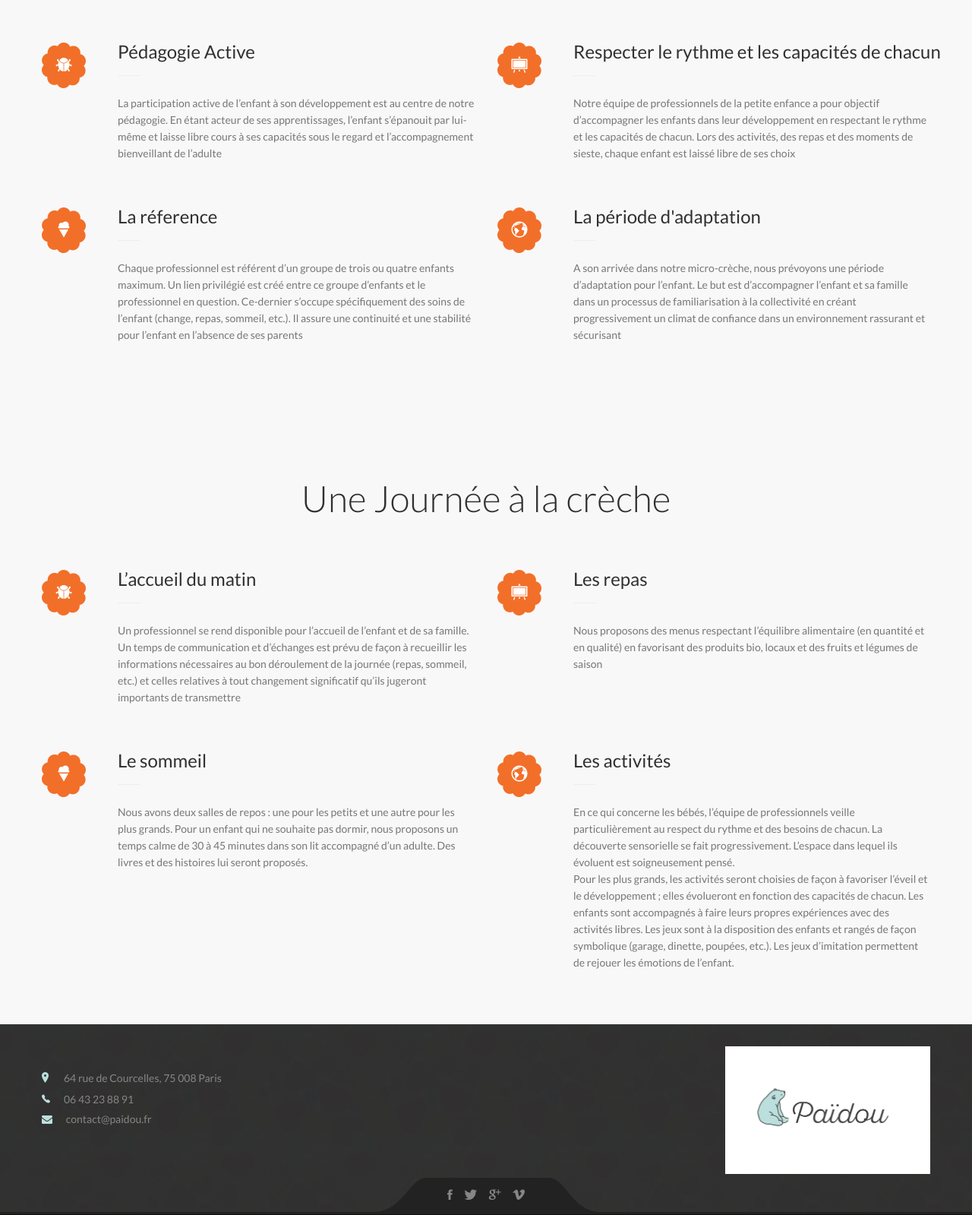
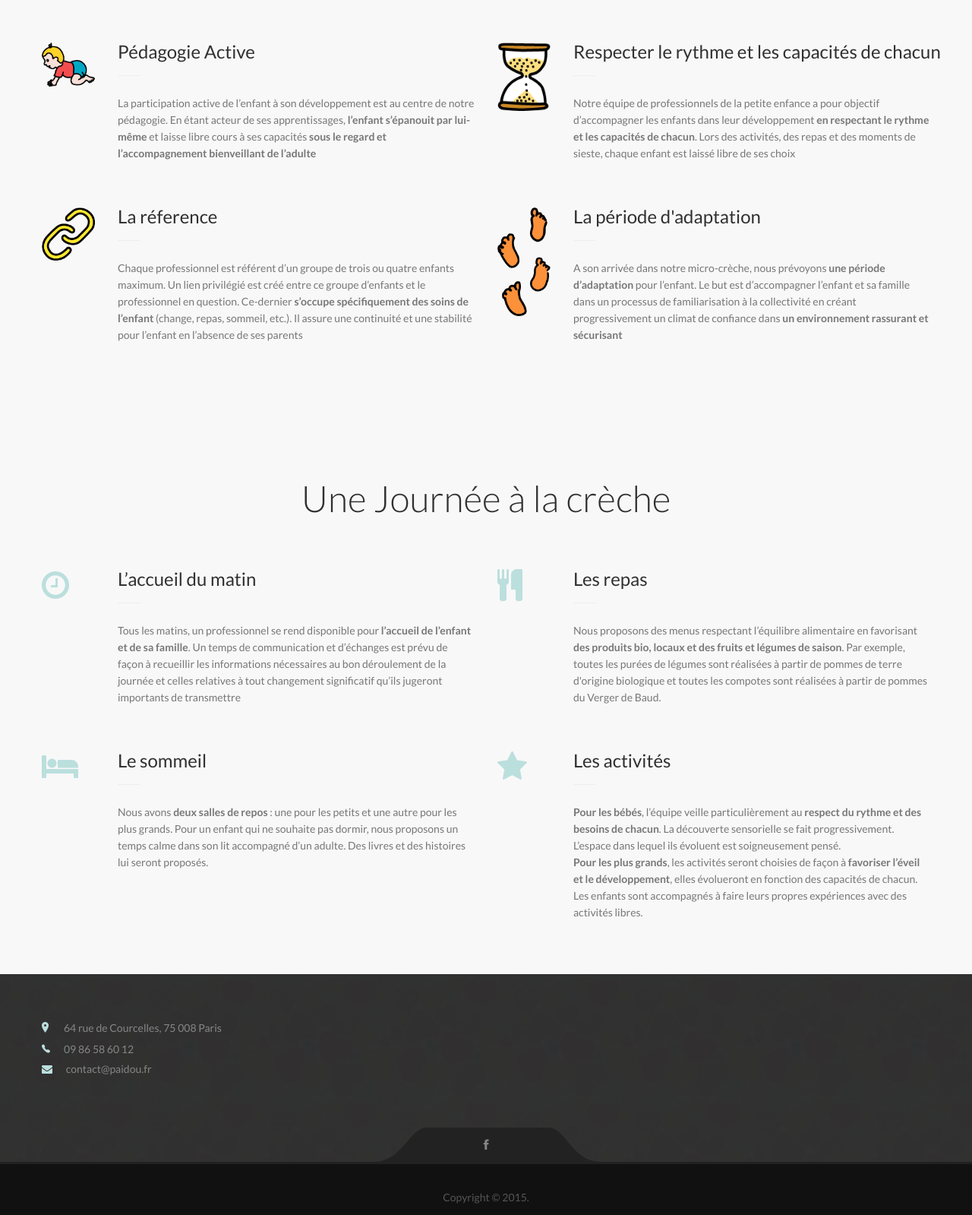
Before and after one commit to RolandBc/paidou, a website: page pedagogie.html in a window 1280 px wide. Shown: the part 500-2099 px from the top of the page at 76% size. Drawn offline with Linux system fonts and the light colour scheme; files whose address does not match are found by name; a web font is replaced by a local one.

Commit message:
final modif for prod

```diff
--- a/pedagogie.html
+++ b/pedagogie.html
@@ -61,9 +61,9 @@
                         </ul>
                         <ul class="top_social">
                             <li>
-                                <a href="#" class="ion-social-facebook"></a>
+                                <a href="https://www.facebook.com/paidouasnieres/" class="ion-social-facebook"></a>
                             </li>
-                            <li>
+                            <!-- <li>
 								<a href="#" class="ion-social-googleplus-outline"></a>
 							</li>
 							<li>
@@ -74,7 +74,7 @@
 							</li>
 							<li>
 								<a href="#" class="ion-social-pinterest"></a>
-                            </li>
+							</li> -->
                         </ul>
                     </div>
                 </div>
@@ -148,33 +148,42 @@
                 </div>
                 <div class="row">
                     <div class="col-sm-1">
-                        <span class="_fl ion-bug"></span>
+                        <div class="icon_pedagogie">
+                            <img src="images/pictos/05.png" alt="">
+                        </div>
                     </div>
                     <div class="col-md-5">
                         <div class="_it_feat">
                             <h3>
                                 Pédagogie Active</h3>
                             <p>La participation active de l’enfant à son développement est au centre de notre pédagogie.
-                                En étant acteur de ses apprentissages, l’enfant s’épanouit par lui-même et laisse libre
-                                cours à ses capacités sous le regard et l’accompagnement bienveillant de l’adulte</p>
+                                En étant acteur de ses apprentissages,
+                                <b>l’enfant s’épanouit par lui-même</b> et laisse libre cours à ses capacités
+                                <b>sous le regard et l’accompagnement bienveillant de l’adulte</b>
+                            </p>
                         </div>
                     </div>
                     <div class="col-sm-1">
-                        <span class="_fl ion-easel"></span>
+                        <div class="icon_pedagogie">
+                            <img src="images/pictos/02.png" alt="">
+                        </div>
                     </div>
                     <div class="col-md-5">
                         <div class="_it_feat">
                             <h3>
                                 Respecter le rythme et les capacités de chacun</h3>
                             <p>Notre équipe de professionnels de la petite enfance a pour objectif d’accompagner les enfants
-                                dans leur développement en respectant le rythme et les capacités de chacun. Lors des activités,
-                                des repas et des moments de sieste, chaque enfant est laissé libre de ses choix</p>
+                                dans leur développement
+                                <b>en respectant le rythme et les capacités de chacun</b>. Lors des activités, des repas et
+                                des moments de sieste, chaque enfant est laissé libre de ses choix</p>
                         </div>
                     </div>
                 </div>
                 <div class="row">
                     <div class="col-sm-1">
-                        <span class="_fl ion-icecream"></span>
+                        <div class="icon_pedagogie">
+                            <img src="images/pictos/07.png" alt="">
+                        </div>
                     </div>
                     <div class="col-md-5">
                         <div class="_it_feat">
@@ -182,23 +191,27 @@
                                 La réference
                             </h3>
                             <p>Chaque professionnel est référent d’un groupe de trois ou quatre enfants maximum. Un lien privilégié
-                                est créé entre ce groupe d’enfants et le professionnel en question. Ce-dernier s’occupe
-                                spécifiquement des soins de l’enfant (change, repas, sommeil, etc.). Il assure une continuité
-                                et une stabilité pour l’enfant en l’absence de ses parents</p>
+                                est créé entre ce groupe d’enfants et le professionnel en question. Ce-dernier
+                                <b>s’occupe spécifiquement des soins de l’enfant</b> (change, repas, sommeil, etc.). Il assure
+                                une continuité et une stabilité pour l’enfant en l’absence de ses parents</p>
                         </div>
                     </div>
                     <div class="col-sm-1">
-                        <span class="_fl ion-earth"></span>
+                        <div class="icon_pedagogie">
+                            <img src="images/pictos/06.png" alt="">
+                        </div>
                     </div>
                     <div class="col-md-5">
                         <div class="_it_feat">
                             <h3>
                                 La période d'adaptation
                             </h3>
-                            <p>A son arrivée dans notre micro-crèche, nous prévoyons une période d’adaptation pour l’enfant.
-                                Le but est d’accompagner l’enfant et sa famille dans un processus de familiarisation à la
-                                collectivité en créant progressivement un climat de confiance dans un environnement rassurant
-                                et sécurisant</p>
+                            <p>A son arrivée dans notre micro-crèche, nous prévoyons
+                                <b>une période d’adaptation</b> pour l’enfant. Le but est d’accompagner l’enfant et sa famille
+                                dans un processus de familiarisation à la collectivité en créant progressivement un climat
+                                de confiance dans
+                                <b>un environnement rassurant et sécurisant</b>
+                            </p>
                         </div>
                     </div>
                 </div>
@@ -211,57 +224,62 @@
                 </div>
                 <div class="row">
                     <div class="col-sm-1">
-                        <span class="_fl ion-bug"></span>
+                        <i class="fa fa-clock-o fa-3x bleu" aria-hidden="true"></i>
                     </div>
                     <div class="col-md-5">
                         <div class="_it_feat">
                             <h3> L’accueil du matin</h3>
-                            <p>Un professionnel se rend disponible pour l’accueil de l’enfant et de sa famille. Un temps de
-                                communication et d’échanges est prévu de façon à recueillir les informations nécessaires
-                                au bon déroulement de la journée (repas, sommeil, etc.) et celles relatives à tout changement
-                                significatif qu’ils jugeront importants de transmettre</p>
+                            <p>Tous les matins, un professionnel se rend disponible pour
+                                <b>l’accueil de l’enfant et de sa famille</b>. Un temps de communication et d’échanges est
+                                prévu de façon à recueillir les informations nécessaires au bon déroulement de la journée
+                                et celles relatives à tout changement significatif qu’ils jugeront importants de transmettre</p>
                         </div>
                     </div>
                     <div class="col-sm-1">
-                        <span class="_fl ion-easel"></span>
+                        <i class="fa fa-cutlery fa-3x bleu" aria-hidden="true"></i>
                     </div>
                     <div class="col-md-5">
                         <div class="_it_feat">
                             <h3>Les repas</h3>
-                            <p>Nous proposons des menus respectant l’équilibre alimentaire (en quantité et en qualité) en
-                                favorisant des produits bio, locaux et des fruits et légumes de saison</p>
+                            <p>Nous proposons des menus respectant l’équilibre alimentaire en favorisant
+                                <b>des produits bio, locaux et des fruits et légumes de saison</b>. Par exemple, toutes les
+                                purées de légumes sont réalisées à partir de pommes de terre d'origine biologique et toutes
+                                les compotes sont réalisées à partir de pommes du Verger de Baud. </p>
                         </div>
                     </div>
                 </div>
                 <div class="row">
                     <div class="col-sm-1">
-                        <span class="_fl ion-icecream"></span>
+                        <i class="fa fa-bed fa-3x bleu" aria-hidden="true"></i>
                     </div>
                     <div class="col-md-5">
                         <div class="_it_feat">
                             <h3> Le sommeil
                             </h3>
-                            <p>Nous avons deux salles de repos : une pour les petits et une autre pour les plus grands. Pour
-                                un enfant qui ne souhaite pas dormir, nous proposons un temps calme de 30 à 45 minutes dans
-                                son lit accompagné d’un adulte. Des livres et des histoires lui seront proposés.</p>
+                            <p>Nous avons
+                                <b>deux salles de repos</b> : une pour les petits et une autre pour les plus grands. Pour un
+                                enfant qui ne souhaite pas dormir, nous proposons un temps calme dans son lit accompagné
+                                d’un adulte. Des livres et des histoires lui seront proposés.</p>
                         </div>
                     </div>
                     <div class="col-sm-1">
-                        <span class="_fl ion-earth"></span>
+                        <i class="fa fa-star fa-3x bleu" aria-hidden="true"></i>
                     </div>
                     <div class="col-md-5">
                         <div class="_it_feat">
                             <h3>
                                 Les activités
                             </h3>
-                            <p>En ce qui concerne les bébés, l’équipe de professionnels veille particulièrement au respect
-                                du rythme et des besoins de chacun. La découverte sensorielle se fait progressivement. L’espace
-                                dans lequel ils évoluent est soigneusement pensé.</p>
-                            <p>Pour les plus grands, les activités seront choisies de façon à favoriser l’éveil et le développement
-                                ; elles évolueront en fonction des capacités de chacun. Les enfants sont accompagnés à
-                                faire leurs propres expériences avec des activités libres. Les jeux sont à la disposition
-                                des enfants et rangés de façon symbolique (garage, dinette, poupées, etc.). Les jeux d’imitation
-                                permettent de rejouer les émotions de l’enfant.</p>
+                            <p>
+                                <b>Pour les bébés</b>, l’équipe veille particulièrement au
+                                <b>respect du rythme et des besoins de chacun</b>. La découverte sensorielle se fait progressivement.
+                                L’espace dans lequel ils évoluent est soigneusement pensé.</p>
+                            <p>
+                                <b>Pour les plus grands</b>, les activités seront choisies de façon à
+                                <b>favoriser l’éveil et le développement</b>, elles évolueront en fonction des capacités
+                                de chacun. Les enfants sont accompagnés à faire leurs propres expériences avec des activités
+                                libres.
+                            </p>
                         </div>
                     </div>
                 </div>
@@ -285,24 +303,24 @@
                             <div class="ft_col">
                                 <ul class="info flw">
                                     <li>64 rue de Courcelles, 75 008 Paris</li>
-                                    <li>06 43 23 88 91</li>
+                                    <li>09 86 58 60 12</li>
                                     <li>
                                         <a href="mailto:contact@paidou.fr">contact@paidou.fr</a>
                                     </li>
                                 </ul>
                             </div>
                         </div>
-                        <div class="col-md-3 col-lg-3">
+                        <!-- <div class="col-md-3 col-lg-3">
                             </div>
                             <div class="col-md-3 col-lg-3">
                             </div>
                             <div class="col-md-3 col-lg-3">
                                 <div class="ft_col">
                                     <a href="#" class="lg_bottom">
-                                    <img src="images/logo_paidou.png" alt="Image Logo">
+                                        <img class="logo-footer" src="images/logo_paidou_1.png" alt="Image Logo">
                                     </a>
                                 </div>
-                        </div>
+                            </div> -->
                     </div>
                 </div>
             </div>
@@ -310,9 +328,9 @@
             <div class="box_social flw">
                 <ul class="footer_social">
                     <li>
-                        <a href="#" class="ion-social-facebook"></a>
+                        <a href="https://www.facebook.com/paidouasnieres/" class="ion-social-facebook"></a>
                     </li>
-                    <li>
+                    <!-- <li>
                             <a href="#" class="ion-social-twitter"></a>
                         </li>
                         <li>
@@ -320,13 +338,12 @@
                         </li>
                         <li>
                             <a href="#" class="ion-social-vimeo"></a>
-                    </li>
+                        </li> -->
                 </ul>
             </div>
         </div>
         <div class="copyright flw">
-            Copyright © 2015. Designed by
-            <a href="#">PukDG</a>. All reserved!
+            Copyright © 2015.
         </div>
     </footer>
 
```
Also changed, not shown: contact.html (+12 -12 lines), creche_1.html (+13 -14 lines), creches.html (+11 -12 lines), index.html (+16 -16 lines), inscription.html (+11 -12 lines), css/style.css, images/logo_paidou_1.png (renamed from images/logo_paidou (1).png). Lines whose indentation alone changed are shown as unchanged.
